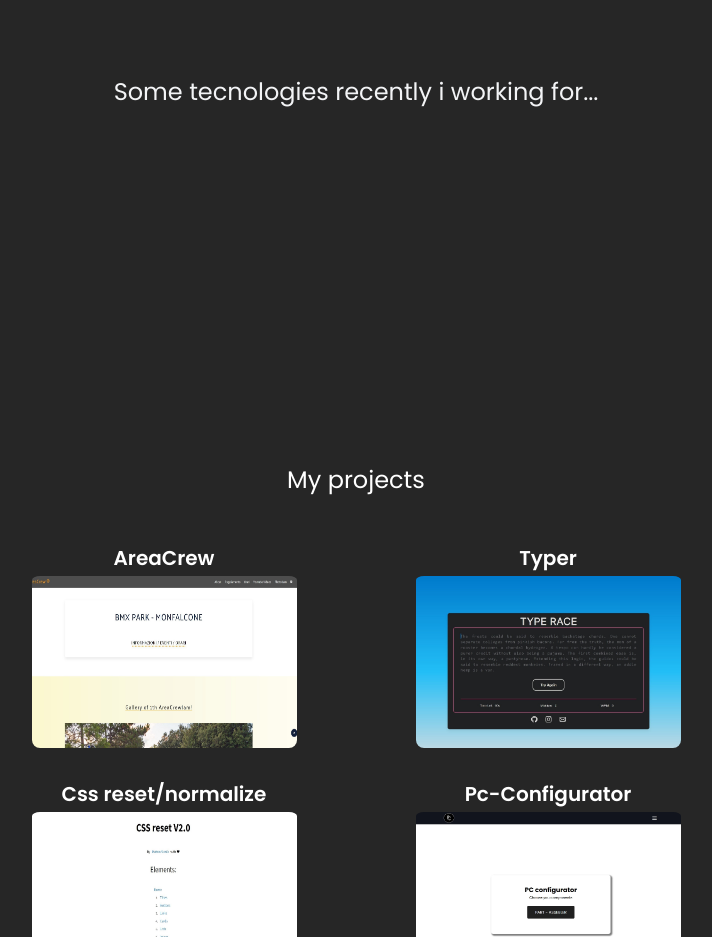
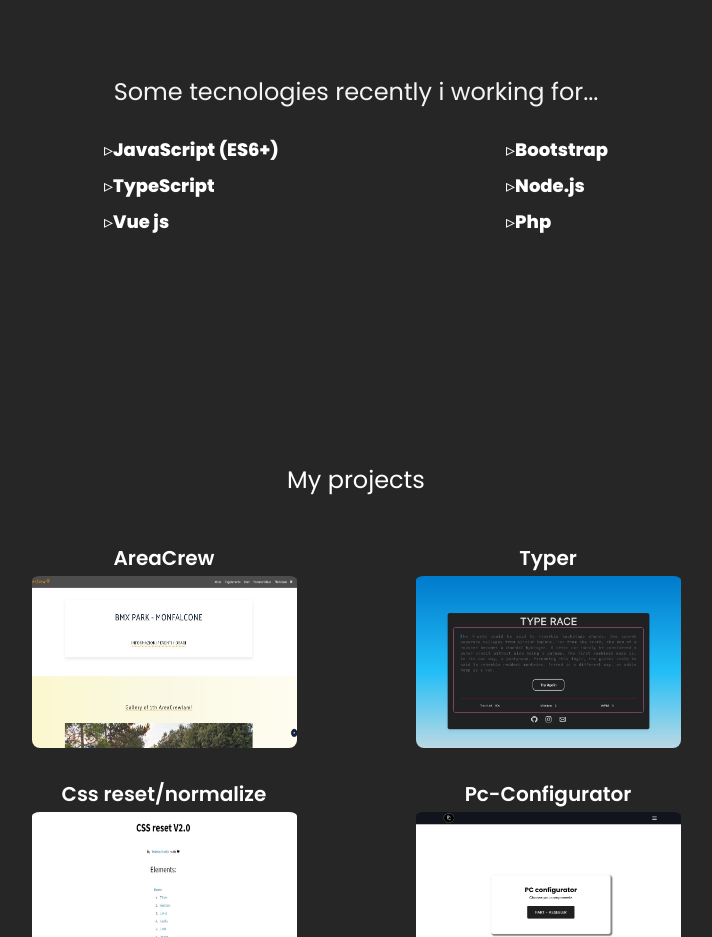
Before and after one commit to Matteo0099/SitoPersonale, a Vue app: page / in a window 1280 px wide. Shown: the part 1520-2457 px from the top of the page, without its empty margins (284-996 px from the left). Built offline with nearby package versions, Linux system fonts and the light colour scheme.

Commit message:
Fix at skills sect

```diff
--- a/src/style.css
+++ b/src/style.css
@@ -26,7 +26,7 @@
     background-color: #262626;
   }
   .darkLink {
-    color: inherit;
+    color: #fff !important;
   }
 }
 
@@ -40,6 +40,6 @@
     background-color: inherit;
   }
   .darkLink {
-    color: inherit;
+    color: #fff !important;
   }
 }
```
